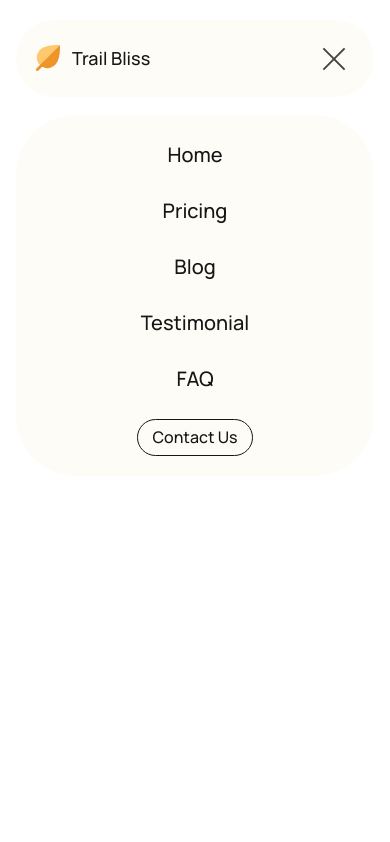
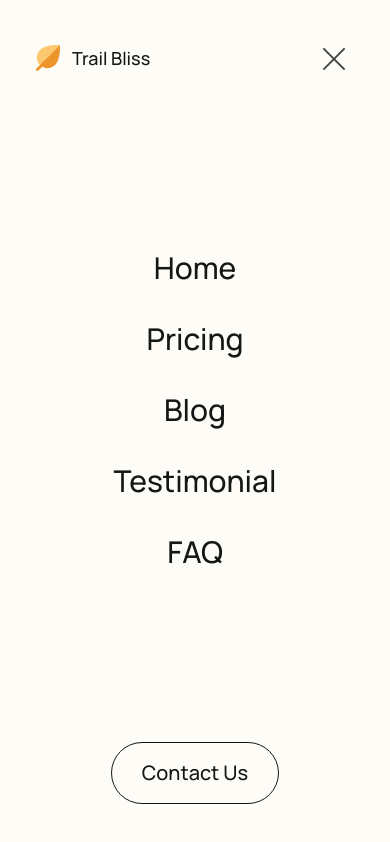
Before and after one commit to extremum9/trail-bliss, a website built with Vite: page index.html in a window 390 px wide. Both pictures are taken after a click on the button "Toggle navigation". Built offline with nearby package versions, Linux system fonts and the light colour scheme.

Commit message:
feat(topbar): make mobile navigation fullscreen

```diff
--- a/index.html
+++ b/index.html
@@ -9,7 +9,7 @@
     <script src="/src/main.js" type="module"></script>
   </head>
   <body>
-    <header class="topbar">
+    <header class="topbar js-topbar">
       <nav class="container" aria-label="Primary">
         <div class="nav-desktop">
           <ul class="nav-list" role="list">
--- a/src/modules/topbar.js
+++ b/src/modules/topbar.js
@@ -2,6 +2,7 @@ import { toEm } from './utilities.js';
 
 const initTopbar = () => {
   const selectors = {
+    root: '.js-topbar',
     toggleButton: '.js-nav-toggle-button'
   };
 
@@ -11,21 +12,29 @@ const initTopbar = () => {
   };
 
   const body = document.body;
+  const root = document.querySelector(selectors.root);
   const toggleButton = document.querySelector(selectors.toggleButton);
   const tabletMediaQuery = window.matchMedia(`(max-width: ${toEm(991.98)})`);
 
+  const updateHeight = () =>
+    root.style.setProperty('--topbar-height', `${root.offsetHeight}px`);
+  const resizeObserver = new ResizeObserver(updateHeight);
+
+  resizeObserver.observe(root);
+  updateHeight();
+
   const toggleMenu = () => {
     body.classList.toggle(stateClasses.preventScroll);
-    body.classList.contains(stateClasses.menuOpen)
+    root.classList.contains(stateClasses.menuOpen)
       ? toggleButton.setAttribute('aria-expanded', 'false')
       : toggleButton.setAttribute('aria-expanded', 'true');
-    body.classList.toggle(stateClasses.menuOpen);
+    root.classList.toggle(stateClasses.menuOpen);
   };
 
   const resetMenu = (mediaQuery) => {
     if (!mediaQuery.matches) {
       body.classList.remove(stateClasses.preventScroll);
-      body.classList.remove(stateClasses.menuOpen);
+      root.classList.remove(stateClasses.menuOpen);
       toggleButton.setAttribute('aria-expanded', 'false');
     }
   };
--- a/src/styles/_typography.scss
+++ b/src/styles/_typography.scss
@@ -1,4 +1,4 @@
-@use "abstracts" as *;
+@use 'abstracts' as *;
 
 h1,
 h2,
--- a/src/styles/_variables.scss
+++ b/src/styles/_variables.scss
@@ -1,4 +1,4 @@
-@use "abstracts" as *;
+@use 'abstracts' as *;
 
 :root {
   --light-color: #ffffff;
@@ -8,7 +8,7 @@
   --cream-color: #fbf1d6;
   --cream-lite-color: #fefcf7;
 
-	--font-family-base: "Manrope", sans-serif;
+  --font-family-base: 'Manrope', sans-serif;
 
   --transition-duration: 0.2s;
   --transition-timing-function: ease-in-out;
--- a/src/styles/abstracts/_index.scss
+++ b/src/styles/abstracts/_index.scss
@@ -1,2 +1,2 @@
-@forward "functions";
-@forward "media-queries";
+@forward 'functions';
+@forward 'media-queries';
--- a/src/styles/abstracts/_media-queries.scss
+++ b/src/styles/abstracts/_media-queries.scss
@@ -1,4 +1,4 @@
-@use "functions" as *;
+@use 'functions' as *;
 
 @mixin breakpoint-lg-up {
   @media (min-width: toEm(992)) {
--- a/src/styles/components/_buttons.scss
+++ b/src/styles/components/_buttons.scss
@@ -1,4 +1,4 @@
-@use "../abstracts" as *;
+@use '../abstracts' as *;
 
 .button {
   display: inline-flex;
--- a/src/styles/components/_index.scss
+++ b/src/styles/components/_index.scss
@@ -1 +1 @@
-@forward "buttons";
+@forward 'buttons';
--- a/src/styles/layout/_index.scss
+++ b/src/styles/layout/_index.scss
@@ -1 +1 @@
-@forward "topbar";
+@forward 'topbar';
--- a/src/styles/layout/_topbar.scss
+++ b/src/styles/layout/_topbar.scss
@@ -1,7 +1,7 @@
 @use '../abstracts' as *;
 
 .topbar {
-  margin-block-start: fluid(40, 20);
+  padding-block-start: fluid(40, 20);
   .container {
     padding: fluid(24, 20) fluid(40, 20);
     background-color: var(--cream-lite-color);
@@ -40,37 +40,41 @@
     align-items: center;
     row-gap: toRem(20);
     position: fixed;
-    inset: toRem(130) var(--container-padding-x) auto;
-    max-width: toRem(400);
-    margin-inline-start: auto;
-    padding: toRem(30);
-    scale: 1 0;
-    transform-origin: 50% 0;
+    inset: 0;
+    padding: var(--topbar-height, 0) var(--container-padding-x) toRem(40);
     opacity: 0;
     visibility: hidden;
     overflow-y: auto;
     text-align: center;
-    border-radius: toRem(60);
     background-color: var(--cream-lite-color);
     transition:
-      scale var(--transition-duration) var(--transition-timing-function),
       opacity var(--transition-duration) var(--transition-timing-function),
       visibility var(--transition-duration) var(--transition-timing-function);
+    &::before {
+      content: '';
+      position: fixed;
+      top: 0;
+      left: 0;
+      width: 100%;
+      height: var(--topbar-height, 0);
+      background-color: inherit;
+    }
+
     .menu-open & {
-      scale: 1;
       opacity: 1;
       visibility: visible;
     }
 
-    @include breakpoint-sm-down {
-      inset-block-start: toRem(115);
-      max-width: 100%;
-      padding: toRem(20);
+    .button {
+      padding: toRem(18) toRem(30);
+      font-size: toRem(20);
     }
   }
 
   &-brand {
     flex-shrink: 0;
+    position: relative;
+    z-index: 1;
   }
 
   &-list {
@@ -83,8 +87,10 @@
     color: var(--primary-color);
     @include breakpoint-lg-down {
       flex-direction: column;
+      justify-content: center;
+      flex-grow: 1;
       row-gap: toRem(16);
-      font-size: toRem(20);
+      font-size: toRem(30);
     }
   }
 
@@ -104,7 +110,7 @@
     height: toRem(30);
     padding: toRem(5);
     transition: rotate var(--transition-duration)
-      var(transition-timing-function);
+      var(--transition-timing-function);
     @include hover {
       color: var(--primary-color);
     }
```
Also changed, not shown: src/styles/_fonts.scss (+8 -8 lines), src/styles/_utilities.scss (+6 -3 lines), src/styles/abstracts/_functions.scss (+16 -7 lines), src/styles/_normalize.scss (indentation only). Lines whose indentation alone changed are shown as unchanged.
